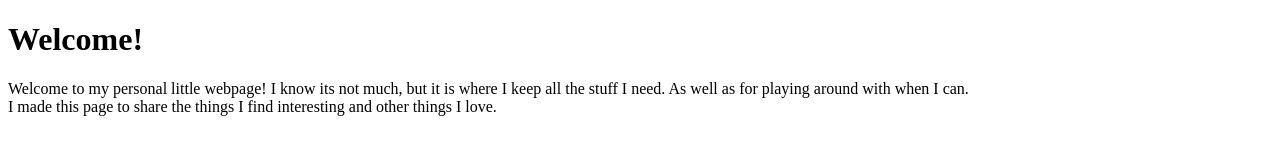
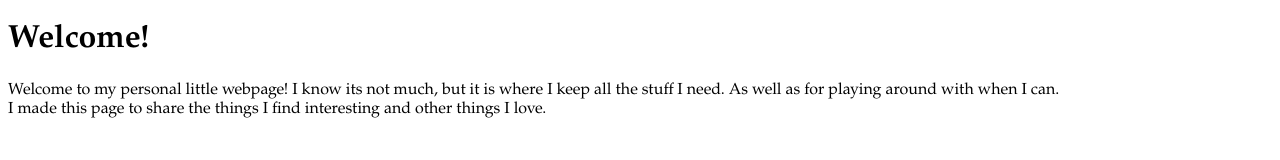
Before and after one commit to zjdev/zjdev.github.io, a plain HTML site: page index.html in a window 1280 px wide. Drawn offline with Linux system fonts and the light colour scheme.

Commit message:
font change

```diff
--- a/style.css
+++ b/style.css
@@ -1,5 +1,5 @@
 body{
-    font-family: "Times New Roman", Times, serif;
+    font-family: "Palatino Linotype", "Book Antiqua", Palatino, serif;
     background-color: #FFF;
 
 }
```
